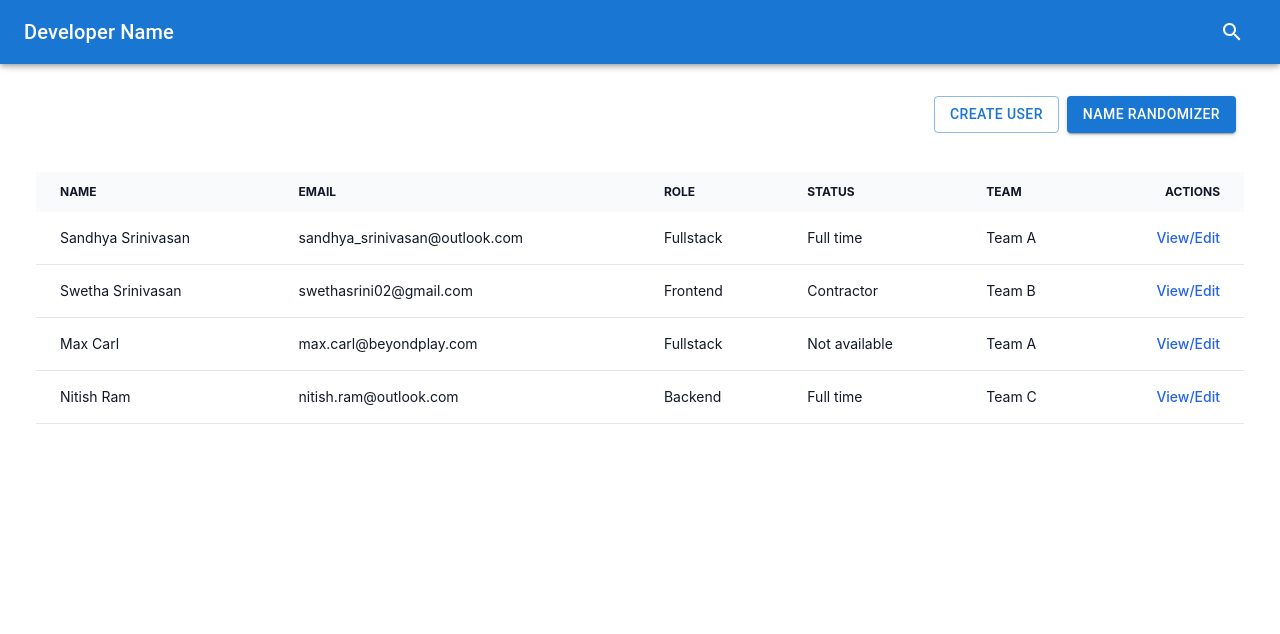
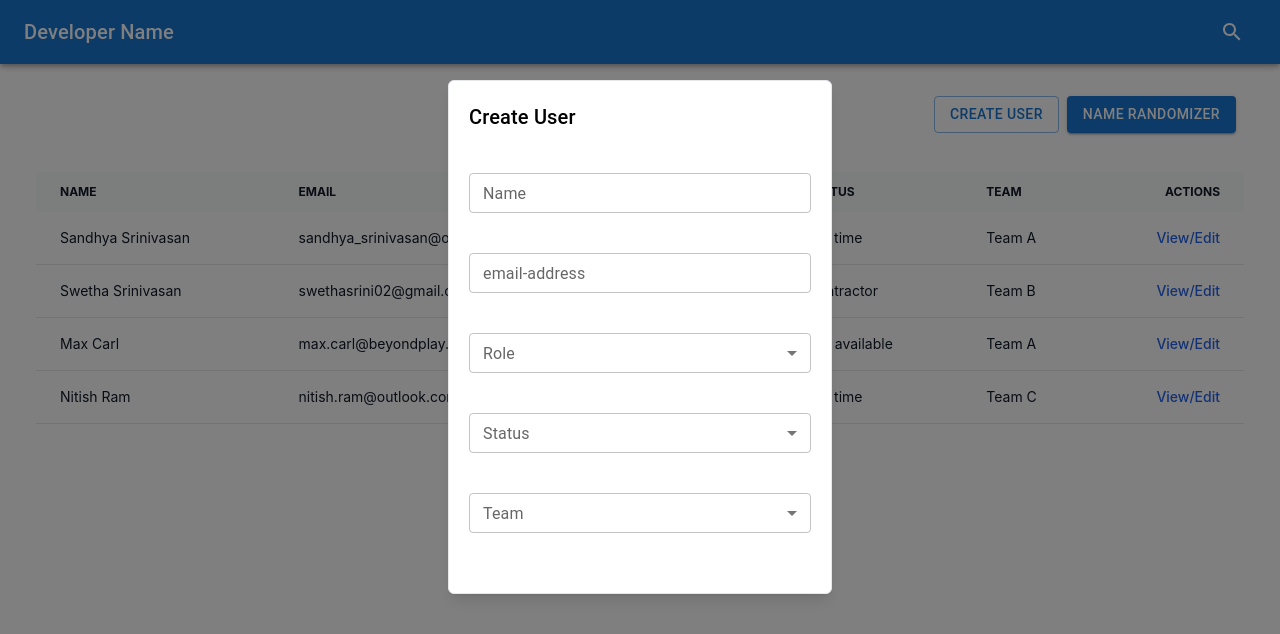
Before and after one commit to sandhyasrini/Get-Speaker, a React (Create React App) app: page / in a window 1280 px wide. Both pictures are taken after a click on the button "CREATE USER". Shown: the top 634 px of the page. Built offline with nearby package versions, Linux system fonts and the light colour scheme.

Commit message:
slice created to handle state for change of model content

```diff
--- a/src/components/Button/Button.tsx
+++ b/src/components/Button/Button.tsx
@@ -1,16 +1,35 @@
-import React from "react";
-import  MaterialButton from '@mui/material/Button';
-
+import React, { Dispatch, SetStateAction } from "react";
+import MaterialButton from "@mui/material/Button";
+import { useAppDispatch } from "../../store/store";
+import { changeHeading } from "../../store/slices/modalSlice";
 
 interface Props {
-    buttonName: string;
-    buttonType?: "text" | "outlined" | "contained" | undefined;
+  buttonName: string;
+  buttonType?: "text" | "outlined" | "contained" | undefined;
+  buttonAction: "Create" | "Edit" | "Randomize";
+  handleModalState: Dispatch<SetStateAction<boolean>>;
+  modalState: boolean;
 }
 
-function Button({buttonName, buttonType}: Props): JSX.Element {
+function Button({
+  buttonName,
+  buttonType,
+  handleModalState,
+  modalState,
+  buttonAction,
+}: Props): JSX.Element {
+  const dispatch = useAppDispatch();
+  function handleClick() {
+    console.log("handling click");
+    dispatch(changeHeading({ heading: buttonName, modalAction: buttonAction }));
+    handleModalState(!modalState);
+  }
+
   return (
     <div className="px-1 h-10">
-      <MaterialButton variant={buttonType}>{buttonName}</MaterialButton>
+      <MaterialButton onClick={handleClick} variant={buttonType}>
+        {buttonName}
+      </MaterialButton>
     </div>
   );
 }
--- a/src/components/ButtonGroup/ButtonGroup.tsx
+++ b/src/components/ButtonGroup/ButtonGroup.tsx
@@ -1,11 +1,29 @@
-import React from "react";
+import React, { useState } from "react";
 import Button from "../Button/Button";
+import OpenModal from "../Modal/OpenModal";
 
 function ButtonGroup() {
+  const [open, setOpen] = useState<boolean>(false);
+  const handleOpen = (): void => setOpen(true);
+  const handleClose = (): void => setOpen(false);
+
   return (
     <div className="relative mt-[6rem] flex flex-1 justify-end mx-10">
-      <Button buttonName="Create User" buttonType="outlined"/>
-      <Button buttonName="Name Randomizer" buttonType="contained"/>
+      <Button
+        buttonName="Create User"
+        buttonType="outlined"
+        handleModalState={handleOpen}
+        modalState={open}
+        buttonAction="Create"
+      />
+      <Button
+        buttonName="Name Randomizer"
+        buttonType="contained"
+        handleModalState={handleOpen}
+        modalState={open}
+        buttonAction="Randomize"
+      />
+      <OpenModal open={open} handleClose={handleClose} />
     </div>
   );
 }
--- a/src/components/Dashboard/Dashboard.tsx
+++ b/src/components/Dashboard/Dashboard.tsx
@@ -1,25 +1,34 @@
 import React, { useState } from "react";
 import OpenModal from "../Modal/OpenModal";
-import { useAppSelector } from "../../store/store";
+import { useAppDispatch, useAppSelector } from "../../store/store";
 import TableHead from "../TableHead/TableHead";
+import { changeHeading } from "../../store/slices/modalSlice";
 
 function Dashboard(): JSX.Element {
-  const developers = useAppSelector(state => state.developer.developers)
+  const developers = useAppSelector((state) => state.developer.developers);
 
   const [open, setOpen] = useState<boolean>(false);
   const handleOpen = (): void => setOpen(true);
   const handleClose = (): void => setOpen(false);
+  const dispatch = useAppDispatch();
+
+  function handleModalOpen() {
+    dispatch(changeHeading({ heading: "Edit User" , modalAction: 'Edit'}));
+    handleOpen();
+  }
 
   return (
     <div className="p-4 h-100 bg-black-100 m-5">
       <div className="relative overflow-x-auto">
         <table className="w-full text-sm text-left text-gray-900 dark:text-gray-400">
-        <TableHead />
+          <TableHead />
           <tbody>
             {developers.map((tableData) => {
               return (
                 <tr className="bg-white border-b dark:bg-gray-100 dark:border-gray-700">
-                  <td className="px-6 py-4">{tableData.first_name}{' '}{tableData.last_name}</td>
+                  <td className="px-6 py-4">
+                    {tableData.first_name} {tableData.last_name}
+                  </td>
                   <td className="px-6 py-4">{tableData.email}</td>
                   <td className="px-6 py-4">{tableData.role}</td>
                   <td className="px-6 py-4">
@@ -28,7 +37,7 @@ function Dashboard(): JSX.Element {
                   <td className="px-6 py-4">{tableData.team}</td>
                   <td className="px-6 py-4 text-right">
                     <div
-                      onClick={handleOpen}
+                      onClick={handleModalOpen}
                       className="cursor-pointer font-medium text-blue-600 dark:text-blue-500 hover:underline"
                     >
                       View/Edit
@@ -40,10 +49,7 @@ function Dashboard(): JSX.Element {
           </tbody>
         </table>
       </div>
-      <OpenModal
-        open={open}
-        handleClose={handleClose}
-      />
+      <OpenModal open={open} handleClose={handleClose} />
     </div>
   );
 }
--- /dev/null
+++ b/src/components/Modal/ModalForm.tsx
@@ -0,0 +1,23 @@
+import React from "react";
+import SelectItem from "../SelectItem/SelectItem";
+import TextBox from "../TextBox/TextBox";
+
+function ModalForm() {
+  return (
+    <div>
+      <TextBox label="Name" value="" />
+      <TextBox label="email-address" value="" />
+      <SelectItem
+        menuItems={["FullStack", "Frontend", "Backend"]}
+        label="Role"
+      />
+      <SelectItem
+        menuItems={["Full-time", "Part-time", "Contractor"]}
+        label="Status"
+      />
+      <SelectItem menuItems={["Team-A", "Team-B", "Team-C"]} label="Team" />
+    </div>
+  );
+}
+
+export default ModalForm;
--- /dev/null
+++ b/src/components/Modal/ModalList.tsx
@@ -0,0 +1,19 @@
+import React from 'react'
+
+function ModalList() {
+
+const names = ['sandhya', 'swetha', 'Lina', 'Melina']
+  return (
+    <div className='flex flex-col'>
+       {names.map((name) => {
+        return (
+            <ul>
+                {name}
+            </ul>
+        )
+       })}
+    </div>
+  )
+}
+
+export default ModalList
--- a/src/components/Modal/OpenModal.tsx
+++ b/src/components/Modal/OpenModal.tsx
@@ -4,6 +4,9 @@ import Typography from "@mui/material/Typography";
 import Modal from "@mui/material/Modal";
 import SelectItem from "../SelectItem/SelectItem";
 import TextBox from "../TextBox/TextBox";
+import ModalForm from "./ModalForm";
+import ModalList from "./ModalList";
+import { useAppSelector } from "../../store/store";
 
 interface Props {
   open: boolean;
@@ -11,6 +14,7 @@ interface Props {
 }
 
 function OpenModal(props: Props) {
+  const modalDetails = useAppSelector((state) => state.modal);
   return (
     <div>
       <Modal
@@ -21,14 +25,16 @@ function OpenModal(props: Props) {
       >
         <Box className="relative top-20 mx-auto p-5 border w-96 shadow-lg rounded-md bg-white">
           <Typography id="modal-modal-title" variant="h6" component="h2">
-            Create New User
+            {modalDetails.heading}
           </Typography>
-          <Typography id="modal-modal-description" sx={{ mt: 2 }} className="m-10">
-          <TextBox label="Name" value=""/>
-          <TextBox label="email-address" value=""/>
-          <SelectItem menuItems={['FullStack', 'Frontend', 'Backend']} label="Role"/>
-          <SelectItem menuItems={['Full-time', 'Part-time', 'Contractor']} label="Status" />
-          <SelectItem menuItems={['Team-A', 'Team-B', 'Team-C']} label="Team" />
+          <Typography
+            id="modal-modal-description"
+            sx={{ mt: 2 }}
+            className="m-10"
+          >
+            {(modalDetails.modalAction === "Edit" ||
+              modalDetails.modalAction === "Create") && <ModalForm />}
+            {modalDetails.modalAction === "Randomize" && <ModalList />}
           </Typography>
         </Box>
       </Modal>
--- /dev/null
+++ b/src/store/slices/modalSlice.tsx
@@ -0,0 +1,25 @@
+import { createSlice, PayloadAction } from "@reduxjs/toolkit";
+
+interface ModalHeading {
+  heading: string;
+  modalAction: "Create" | "Edit" | "Randomize";
+}
+
+const initialState = {
+  heading: "",
+  modalAction: "Create",
+};
+
+export const modalSlice = createSlice({
+  name: "modal",
+  initialState,
+  reducers: {
+    changeHeading: (state, action: PayloadAction<ModalHeading>) => {
+      state.heading = action.payload.heading;
+      state.modalAction = action.payload.modalAction;
+    },
+  },
+});
+
+export default modalSlice.reducer;
+export const { changeHeading } = modalSlice.actions;
--- a/src/store/store.ts
+++ b/src/store/store.ts
@@ -1,11 +1,14 @@
 import { configureStore } from "@reduxjs/toolkit";
-import { developerSlice } from "./slices/userSlice";
+import { developerSlice } from "./slices/developerSlice";
+import { modalSlice } from "./slices/modalSlice";
 import { useDispatch, TypedUseSelectorHook, useSelector } from "react-redux";
 
 export function createStore() {
+    console.log(modalSlice)
   return configureStore({
     reducer: {
       developer: developerSlice.reducer,
+      modal: modalSlice.reducer
     },
   });
 }
```
Also changed, not shown: src/data/developers.json (deleted, +0 -33 lines), src/store/slices/developerSlice.ts (renamed from src/store/slices/userSlice.ts).
